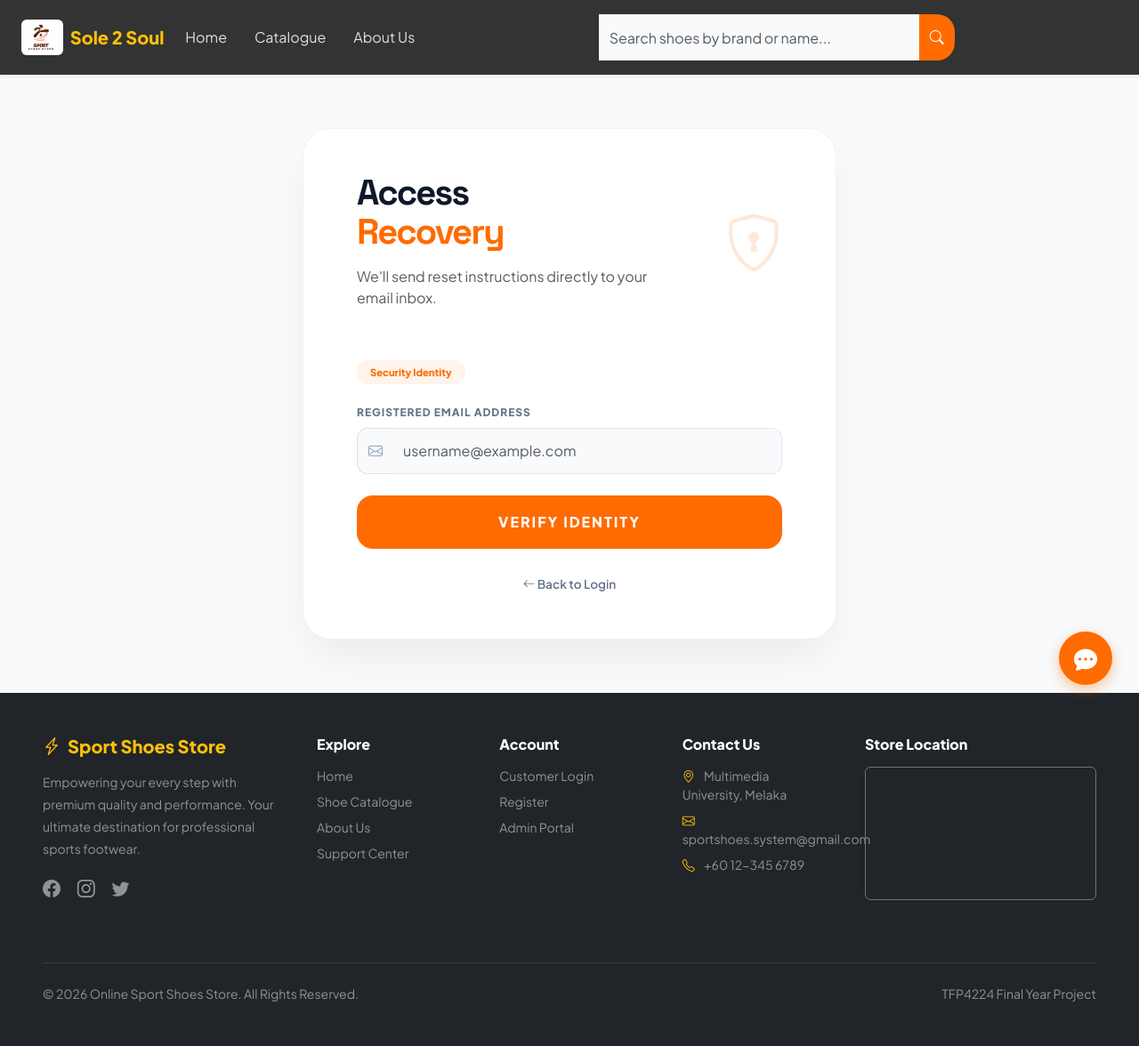
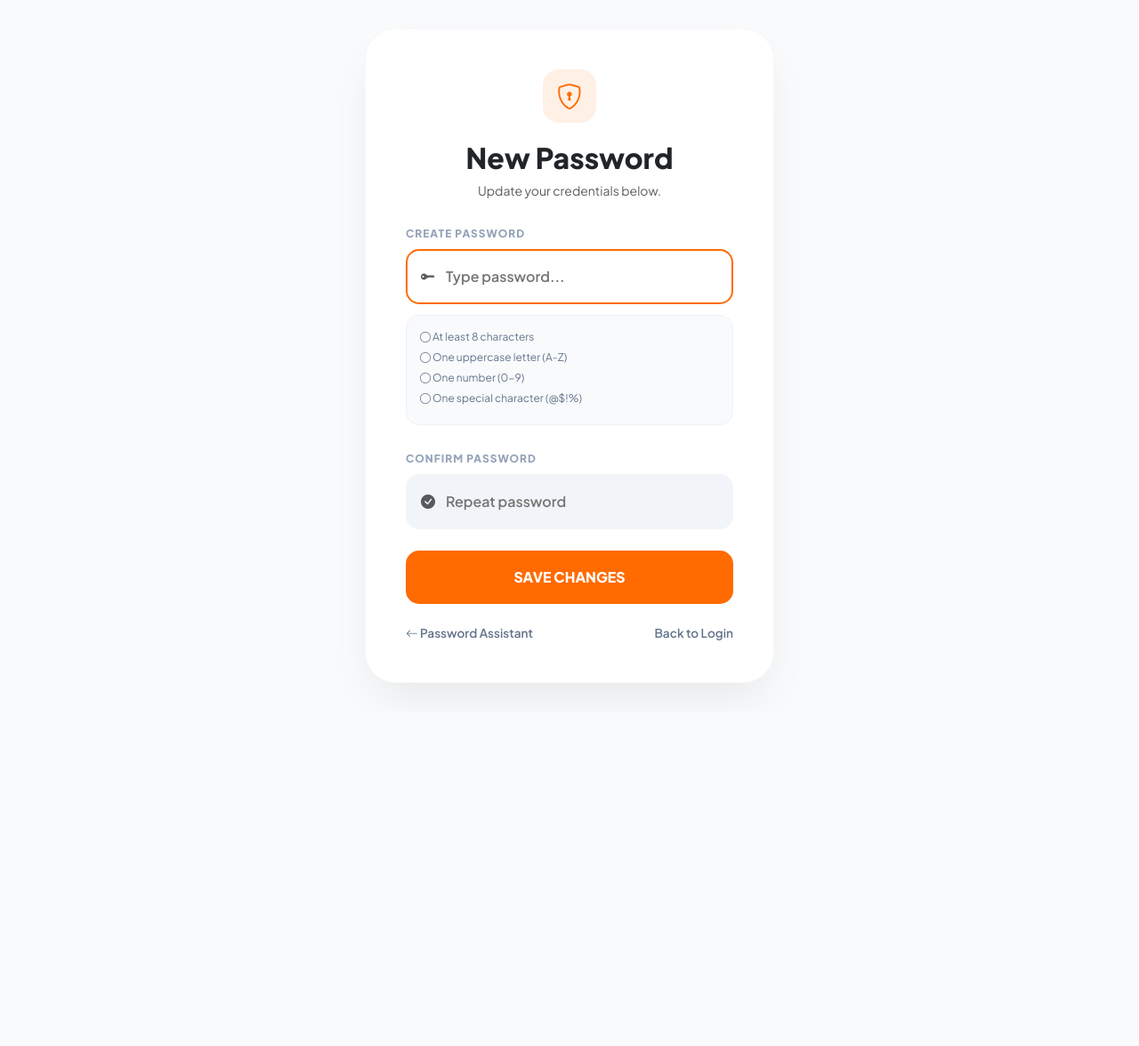
Before and after one commit to LeeYX0630/Online-Sport-Shoes-Store, a PHP site: the page made by Module A/forgot_password.php in a window 1280 px wide. Shown: the whole page at 89% size. After the commit the page ends 771 px from the top, so only its background shows below. Run offline with PHP 8.4, Linux system fonts and the light colour scheme; a stand-in replaces the project's code that opens the database connection; a map, chart or similar area stays blank; some libraries are stand-ins or nearby versions; grey boxes are pictures that could not be loaded.

Commit message:
forgotPassword

```diff
--- a/Module A/forgot_password.php
+++ b/Module A/forgot_password.php
@@ -17,6 +17,7 @@ if (session_status() === PHP_SESSION_NONE) {
     session_start();
 }
 
+// Use the database connection established in previous modules
 require_once '../includes/db_connection.php';
 
 // --- AUTO-CREATE TABLE CODE ---
@@ -38,20 +39,17 @@ if ($table_check && $table_check->num_rows === 0) {
 }
 
 $error = "";
-$success_message = "";
+// Ensure the session key matches what you set in your forgot_password logic
+$token_valid = isset($_SESSION['reset_user_id']) || isset($_SESSION['reset_data']['email']);
 
-if ($_SERVER["REQUEST_METHOD"] == "POST" && isset($_POST['verify_btn'])) {
+if ($_SERVER["REQUEST_METHOD"] == "POST" && $token_valid) {
+    $pass1 = $_POST['password'];
+    $pass2 = $_POST['confirm_password'];
 
-    $email = strtolower(trim($_POST['email']));
-
-    // 1. Check if the email exists in the user table
-    $checkUser = $conn->prepare("SELECT * FROM user WHERE User_Email = ?");
-    $checkUser->bind_param("s", $email);
-    $checkUser->execute();
-    $result = $checkUser->get_result();
-
-    if ($result->num_rows === 0) {
-        $error = "This email is not registered in our system.";
+    if ($pass1 !== $pass2) {
+        $error = "Passwords do not match.";
+    } elseif (strlen($pass1) < 8) {
+        $error = "Password must be at least 8 characters.";
     } else {
         // Generate a secure token and a 15-minute expiration
         $token = bin2hex(random_bytes(32));
@@ -78,6 +76,7 @@ if ($_SERVER["REQUEST_METHOD"] == "POST" && isset($_POST['verify_btn'])) {
             $mail = new PHPMailer(true);
 
             try {
+                // SMTP Configurations
                 $mail->isSMTP();
                 $mail->Host       = 'smtp.gmail.com';
                 $mail->SMTPAuth   = true;
@@ -86,8 +85,8 @@ if ($_SERVER["REQUEST_METHOD"] == "POST" && isset($_POST['verify_btn'])) {
                 $mail->SMTPSecure = PHPMailer::ENCRYPTION_STARTTLS;
                 $mail->Port       = 587;
 
-                // 修改发件人为你的系统邮箱
-                $mail->setFrom('sportshoes.system@gmail.com', 'SS Sport Security');
+                // Sender & Receiver Settings
+                $mail->setFrom('sportshoes.system@gmail.com', 'SS Sport Shoes');
                 $mail->addAddress($email);
 
                 // Email Content Template
@@ -111,173 +110,191 @@ if ($_SERVER["REQUEST_METHOD"] == "POST" && isset($_POST['verify_btn'])) {
                 $error = "Mail could not be sent. Error: {$mail->ErrorInfo}";
             }
         } else {
-            $error = "Database preparation failed. Error: " . $conn->error;
+            $error = "Database update failed: " . $conn->error;
         }
     }
-    $checkUser->close();
 }
-
-include_once '../includes/header.php';
 ?>
 
-<link href="https://fonts.googleapis.com/css2?family=Plus+Jakarta+Sans:wght@400;600;800&family=Space+Grotesk:wght@700&display=swap" rel="stylesheet">
+<!DOCTYPE html>
+<html lang="en">
+<head>
+    <meta charset="UTF-8">
+    <meta name="viewport" content="width=device-width, initial-scale=1.0">
+    <title>Reset Password | Stealth Sport Shoes</title>
+    <link href="https://fonts.googleapis.com/css2?family=Plus+Jakarta+Sans:wght@400;600;800&display=swap" rel="stylesheet">
+    <link href="https://cdn.jsdelivr.net/npm/bootstrap@5.3.0/dist/css/bootstrap.min.css" rel="stylesheet">
     <link rel="stylesheet" href="https://cdn.jsdelivr.net/npm/bootstrap-icons@1.11.1/font/bootstrap-icons.css">
 
     <style>
         :root {
             --brand-orange: #FF6B00;
-        --pure-white: #FFFFFF;
+            --soft-gray: #F1F5F9;
+            --danger: #EF4444;
+            --warning: #F59E0B;
+            --success: #10B981;
         }
-
         body {
             background-color: #F8FAFC;
             font-family: 'Plus Jakarta Sans', sans-serif;
+            min-height: 100vh; display: flex; align-items: center; justify-content: center; margin: 0;
         }
 
-    .reg-wrapper {
-        max-width: 600px;
-        margin: 60px auto;
+        .reset-container { max-width: 500px; width: 100%; padding: 20px; }
+        .glass-card {
+            background: #FFFFFF; padding: 45px; border-radius: 35px;
+            box-shadow: 0 25px 50px -12px rgba(0,0,0,0.08);
+            border: 1px solid rgba(0,0,0,0.03);
         }
 
-    .reg-card {
-        background: var(--pure-white);
-        padding: 50px 60px;
-        border-radius: 32px;
-        border: 1px solid rgba(0,0,0,0.05);
-        box-shadow: 0 25px 50px -12px rgba(0, 0, 0, 0.08);
+        .brand-icon {
+            width: 60px; height: 60px; background: rgba(255, 107, 0, 0.1);
+            color: var(--brand-orange); border-radius: 18px;
+            display: flex; align-items: center; justify-content: center;
+            margin: 0 auto 20px; font-size: 1.8rem;
         }
 
-    .hero-title {
-        font-family: 'Space Grotesk', sans-serif;
-        font-size: 2.5rem;
-        font-weight: 700;
-        line-height: 1.1;
-        letter-spacing: -2px;
-        color: #0F172A;
+        .form-label { font-weight: 800; font-size: 0.75rem; color: #94A3B8; text-transform: uppercase; letter-spacing: 1px; }
+
+        .input-group-custom {
+            background: var(--soft-gray); border-radius: 15px; padding: 5px 15px;
+            display: flex; align-items: center; border: 2px solid transparent; transition: 0.3s;
         }
+        .input-group-custom:focus-within { border-color: var(--brand-orange); background: #FFF; }
+        .input-group-custom input { border: none; background: transparent; padding: 12px; width: 100%; outline: none; font-weight: 600; }
 
-    .hero-title span { color: var(--brand-orange); }
-
-    .form-label {
-        font-size: 0.75rem;
-        font-weight: 800;
-        color: #64748B;
-        margin-bottom: 8px;
-        text-transform: uppercase;
-        letter-spacing: 1px;
+        .btn-update {
+            background: var(--brand-orange); color: white; border: none; padding: 18px;
+            border-radius: 15px; font-weight: 800; width: 100%; transition: 0.4s; margin-top: 10px;
+            text-align: center; display: block; text-decoration: none;
         }
-
-    .input-group-text {
-        background: #F8FAFC;
-        border-right: none;
-        color: #94A3B8;
-        border-radius: 12px 0 0 12px;
-    }
-
-    .form-control {
-        border-left: none;
-        height: 52px;
-        border-radius: 0 12px 12px 0;
-        border-color: #E2E8F0;
-        background: #F8FAFC;
-    }
-
-    .form-control:focus {
-        box-shadow: 0 0 0 4px rgba(255, 107, 0, 0.1);
-        border-color: var(--brand-orange);
-        background: #FFFFFF;
-    }
-
-    .section-tag {
-        color: var(--brand-orange);
-        font-weight: 800;
-        font-size: 0.7rem;
-        background: rgba(255, 107, 0, 0.08);
-        padding: 5px 15px;
-        border-radius: 50px;
-        display: inline-block;
-        margin-bottom: 18px;
-        margin-top: 10px;
-    }
-
-    .btn-stealth-prime {
-        background: var(--brand-orange);
-        color: white;
-        border: none;
-        height: 60px;
-        border-radius: 18px;
-        font-weight: 800;
-        text-transform: uppercase;
-        letter-spacing: 2px;
-        transition: all 0.3s ease;
-        width: 100%;
-    }
-
-    .btn-stealth-prime:hover {
+        .btn-update:hover {
             background: #E66000;
             transform: translateY(-2px);
             box-shadow: 0 15px 30px rgba(255, 107, 0, 0.2);
             color: white;
         }
 
-    .back-link {
+        .strength-meter { font-size: 0.8rem; font-weight: 800; display: block; margin-top: 12px; }
+        .guidance-box {
+            background: #F8FAFC; border-radius: 15px; padding: 15px; margin-top: 10px; border: 1px solid #EDF2F7;
+        }
+        .tip-item { font-size: 0.75rem; color: #64748B; display: block; margin-bottom: 5px; transition: 0.3s; }
+        .tip-item.met { color: var(--success); font-weight: 600; }
+        .tip-item.met i { margin-right: 5px; }
+
+        /* Style for smaller custom buttons at the bottom */
+        .btn-small-link {
             display: inline-block;
-        margin-top: 22px;
+            font-size: 0.85rem;
+            font-weight: 600;
             color: #64748B;
             text-decoration: none;
-        font-size: 0.85rem;
-        font-weight: 600;
-        transition: all 0.3s ease;
+            transition: color 0.2s;
+            margin-top: 15px;
         }
-
-    .back-link:hover {
+        .btn-small-link:hover {
             color: var(--brand-orange);
         }
     </style>
+</head>
+<body>
 
-<div class="container">
-    <div class="reg-wrapper">
-        <div class="reg-card">
-            <div class="row align-items-center mb-5">
-                <div class="col-md-9">
-                    <h2 class="hero-title">Access <br><span>Recovery</span></h2>
-                    <p class="text-muted mt-3 mb-0">We'll send reset instructions directly to your email inbox.</p>
+<div class="reset-container">
+    <div class="glass-card">
+        <div class="brand-icon"><i class="bi bi-shield-lock"></i></div>
+        <div class="text-center mb-4">
+            <h2 class="fw-bold">New Password</h2>
+            <p class="text-muted small">Update your credentials below.</p>
         </div>
-                <div class="col-md-3 text-end d-none d-md-block">
-                    <i class="bi bi-shield-lock" style="color: var(--brand-orange); font-size: 4rem; opacity: 0.15;"></i>
+
+        <?php if($error): ?>
+            <div class="alert alert-danger border-0 small text-center mb-4"><?php echo $error; ?></div>
+        <?php endif; ?>
+
+        <form method="POST" id="resetForm">
+            <div class="mb-4">
+                <label class="form-label">Create Password</label>
+                <div class="input-group-custom">
+                    <i class="bi bi-key-fill text-muted"></i>
+                    <input type="password" name="password" id="main-pwd" placeholder="Type password..." required autofocus>
+                </div>
+
+                <div id="strength-label" class="strength-meter"></div>
+
+                <div class="guidance-box">
+                    <span class="tip-item" id="tip-len"><i class="bi bi-circle"></i> At least 8 characters</span>
+                    <span class="tip-item" id="tip-upper"><i class="bi bi-circle"></i> One uppercase letter (A-Z)</span>
+                    <span class="tip-item" id="tip-num"><i class="bi bi-circle"></i> One number (0-9)</span>
+                    <span class="tip-item" id="tip-sym"><i class="bi bi-circle"></i> One special character (@$!%)</span>
                 </div>
             </div>
 
-            <?php if($error): ?>
-                <div class="alert alert-danger border-0 small text-center mb-4" style="border-radius: 12px;"><?php echo $error; ?></div>
-            <?php endif; ?>
-
-            <?php if($success_message): ?>
-                <div class="alert alert-success border-0 small text-center mb-4" style="border-radius: 12px;"><?php echo $success_message; ?></div>
-            <?php endif; ?>
-
-            <form method="POST">
-                <span class="section-tag">Security Identity</span>
             <div class="mb-4">
-                    <label class="form-label">Registered Email Address</label>
-                    <div class="input-group">
-                        <span class="input-group-text"><i class="bi bi-envelope"></i></span>
-                        <input type="email" name="email" class="form-control" required placeholder="username@example.com">
+                <label class="form-label">Confirm Password</label>
+                <div class="input-group-custom">
+                    <i class="bi bi-check-circle-fill text-muted"></i>
+                    <input type="password" name="confirm_password" placeholder="Repeat password" required>
                 </div>
             </div>
 
-                <div class="mt-4 mb-2">
-                    <button type="submit" name="verify_btn" class="btn btn-stealth-prime">Verify Identity</button>
+            <button type="submit" class="btn-update w-100" id="submitBtn">SAVE CHANGES</button>
+
+            <div class="text-center d-flex justify-content-between align-items-center mt-2">
+                <a href="password_assistant.php" class="btn-small-link"><i class="bi bi-arrow-left"></i> Password Assistant</a>
+                <a href="login.php" class="btn-small-link">Back to Login</a>
             </div>
         </form>
-
-            <div class="text-center">
-                <a href="login.php" class="back-link">
-                    <i class="bi bi-arrow-left"></i> Back to Login
-                </a>
-            </div>
-        </div>
     </div>
 </div>
 
-<?php include_once '../includes/footer.php'; ?>
+<script>
+const pwdInput = document.getElementById('main-pwd');
+const strengthLabel = document.getElementById('strength-label');
+const tips = {
+    len: document.getElementById('tip-len'),
+    upper: document.getElementById('tip-upper'),
+    num: document.getElementById('tip-num'),
+    sym: document.getElementById('tip-sym')
+};
+
+function updateTip(element, isMet) {
+    if (isMet) {
+        element.classList.add('met');
+        element.querySelector('i').className = 'bi bi-check-circle-fill';
+    } else {
+        element.classList.remove('met');
+        element.querySelector('i').className = 'bi bi-circle';
+    }
+}
+
+pwdInput.addEventListener('input', function() {
+    const val = this.value;
+    const hasLen = val.length >= 8;
+    const hasUpper = /[A-Z]/.test(val);
+    const hasNum = /[0-9]/.test(val);
+    const hasSym = /[^A-Za-z0-9]/.test(val);
+
+    updateTip(tips.len, hasLen);
+    updateTip(tips.upper, hasUpper);
+    updateTip(tips.num, hasNum);
+    updateTip(tips.sym, hasSym);
+
+    const score = [hasLen, hasUpper, hasNum, hasSym].filter(Boolean).length;
+
+    if (val === "") {
+        strengthLabel.innerText = "";
+    } else if (score <= 1) {
+        strengthLabel.innerText = "STRENGTH: WEAK 🔴";
+        strengthLabel.style.color = "#EF4444";
+    } else if (score <= 3) {
+        strengthLabel.innerText = "STRENGTH: MEDIUM 🟡";
+        strengthLabel.style.color = "#F59E0B";
+    } else {
+        strengthLabel.innerText = "STRENGTH: STRONG 🟢";
+        strengthLabel.style.color = "#10B981";
+    }
+});
+</script>
+</body>
+</html>
```
Lines whose indentation alone changed are shown as unchanged.
